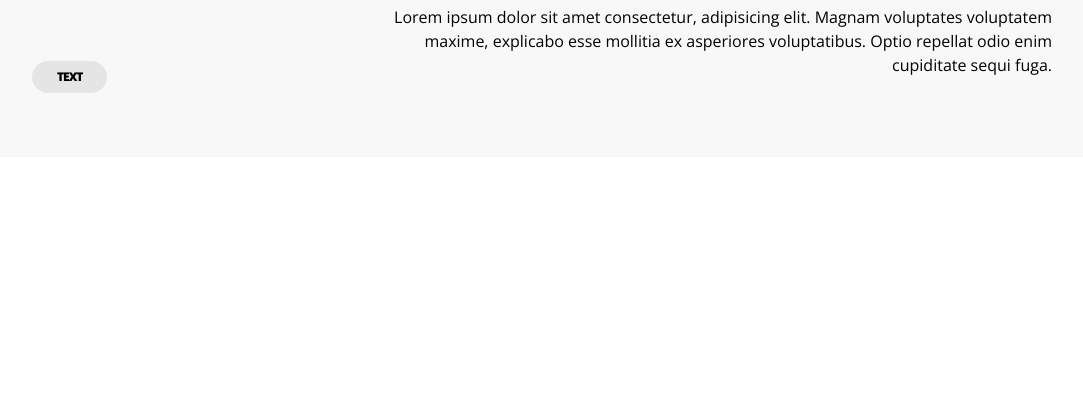
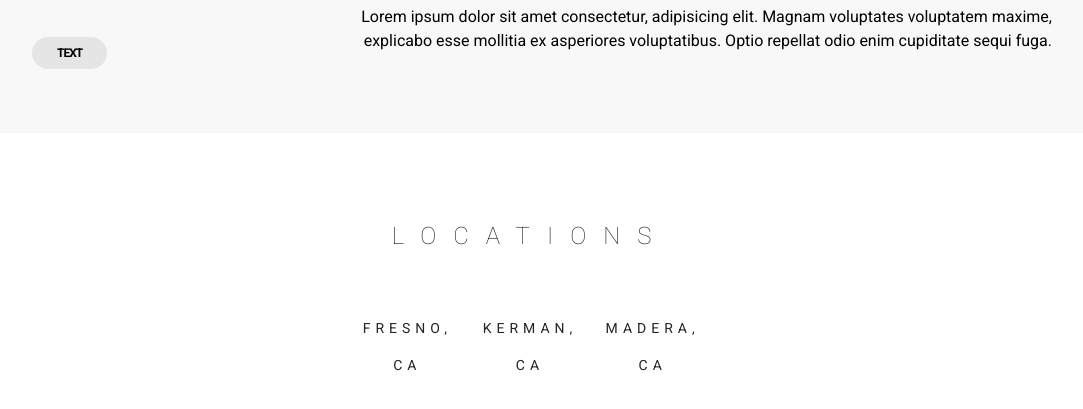
Before and after one commit to xyeras/My-Restaurant-static, a plain HTML site: page index.html in a window 1280 px wide. Shown: the part 155-564 px from the top of the page, without its empty margins (110-1193 px from the left). Drawn offline with nearby package versions, Linux system fonts and the light colour scheme.

Commit message:
added locations section and styling. also refactored the font families in this project. went with one instead of two. removed old import and added new one to reflect newest change

```diff
--- a/css/styles.css
+++ b/css/styles.css
@@ -1,27 +1,25 @@
-@import url('https://fonts.googleapis.com/css2?family=Open+Sans:wght@300;400;800&family=Roboto:wght@100;700&display=swap');
+@import url('https://fonts.googleapis.com/css2?family=Roboto:wght@100;400;700&display=swap');
 
 :root {
-    --primaryFont: 'Open Sans', sans-serif;
-    --secondaryFont: 'Roboto', sans-serif;
     --primaryColor: #f8f8f8;
     --secondaryColor: #e5e5e5;
     --heavyColor: #c4c4c4;
 }
-
 body {
-    font-family: var(--primaryFont);
+    font-family: 'Roboto', sans-serif;
 }
-header nav,
-header h1 {
-    font-family: var(--secondaryFont);
+.section_heading {
+    font-weight: 100;
+    font-size: 24px;
+    letter-spacing: 17px;
 }
+/* HEADER */
 header, header .jumbotron {
     color: #000;
     background-color: var(--primaryColor);
 }
 header h1 {
     letter-spacing: 7px;
-    font-weight: 700;
 }
 header .jumbotron button {
     color: inherit;
@@ -32,3 +30,11 @@ header .jumbotron button {
 header .jumbotron p {
     max-width: 700px;
 }
+/* LOCATIONS */
+#locations {
+    height: 280px;
+}
+#locations .row + .row {
+    letter-spacing: 5px;
+    font-size: 14px;
+}
--- a/index.html
+++ b/index.html
@@ -13,10 +13,7 @@
     <link rel="stylesheet" href="css/styles.css">
   </head>
   <body>
-    <!--
-      - bg-secondary: https://getbootstrap.com/docs/4.5/utilities/colors/#background-color
-      - text-light: https://getbootstrap.com/docs/4.5/utilities/colors/#color
-     -->
+    <!-- HEADER SECTION -->
     <header class="container-fluid">
       <div class="container">
         <nav class="row">
@@ -34,7 +31,7 @@
         <div class="container ">
           <div class="row">
             <div class="col-md-12 px-5">
-              <h1 class="text-uppercase text-right">A Big Title</h1>
+              <h1 class="text-uppercase text-right font-weight-bold">A Big Title</h1>
             </div>
           </div>
           <div class="row">
@@ -46,7 +43,28 @@
         </div>
       </div>
     </header>
-
+    <!-- LOCATIONS SECTION -->
+    <div class="container d-flex flex-column justify-content-md-center align-items-center" id="locations">
+      <div class="row">
+        <div class="col-12">
+          <p class="section_heading text-uppercase text-center">Locations</p>
+        </div>
+      </div>
+      <div class="row mt-5">
+        <div class="col-md-4 col-sm-12 d-flex flex-column justify-content-md-center align-items-center">
+          <p class="text-uppercase">Fresno,</p>
+          <p class="text-uppercase">CA</p>
+        </div>
+        <div class="col-md-4 col-sm-12 d-flex flex-column justify-content-md-center align-items-center">
+          <p class="text-uppercase">Kerman,</p>
+          <p class="text-uppercase">CA</p>
+        </div>
+        <div class="col-md-4 col-sm-12 d-flex flex-column justify-content-md-center align-items-center">
+          <p class="text-uppercase">Madera,</p>
+          <p class="text-uppercase">CA</p>
+        </div>
+      </div>
+    </div>
     <!-- Optional JavaScript; choose one of the two! -->
 
     <!-- Option 1: jQuery and Bootstrap Bundle (includes Popper) -->
```
